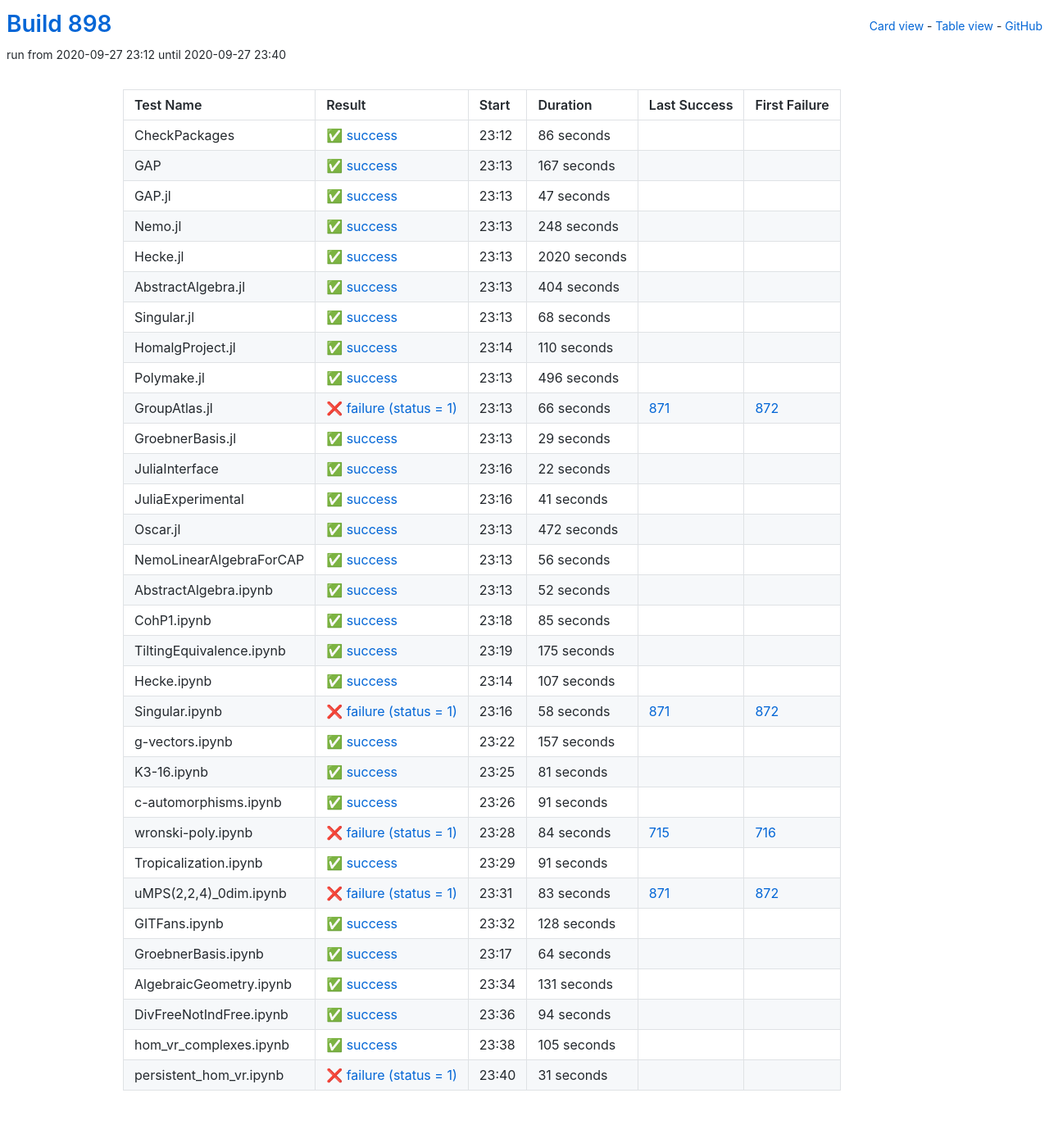
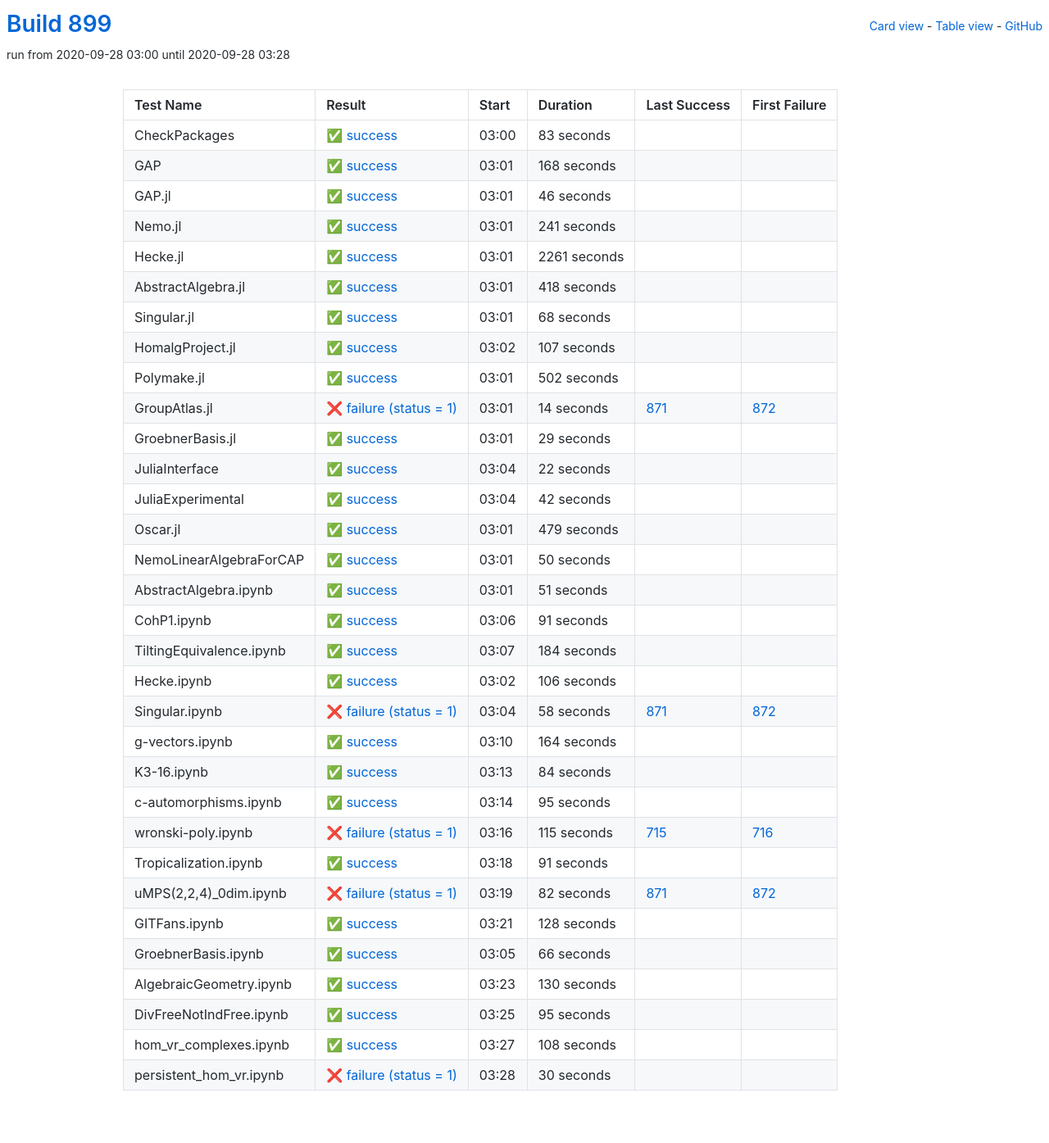
Before and after one commit to oscar-system/oscar-ci-status-stable, a Jekyll site: the page built from table.html, in a window 1280 px wide. Shown: the whole page at 82% size. Built offline with Jekyll 4.4.1, drawn with Linux system fonts in a browser that asks for light colours.

Commit message:
Build #899

```diff
--- a/_data/ci.yml
+++ b/_data/ci.yml
@@ -1,6 +1,6 @@
 ---
-build: 898
-build_url: https://oscarci.mathematik.uni-kl.de/job/oscar-stable/898/
+build: 899
+build_url: https://oscarci.mathematik.uni-kl.de/job/oscar-stable/899/
 job: oscar-stable
 organization: oscar-system
 repo: oscar-ci-status-stable
@@ -8,80 +8,80 @@ repourl: https://github.com/oscar-system/oscar-ci-status-stable
 tests:
 - name: CheckPackages
   id: checkpackages
-  log: https://oscarci.mathematik.uni-kl.de/job/oscar-stable/898/artifact/logs/build-898/CheckPackages.log
-  start: 2020-09-27 23:12
+  log: https://oscarci.mathematik.uni-kl.de/job/oscar-stable/899/artifact/logs/build-899/CheckPackages.log
+  start: 2020-09-28 03:00
   success: true
   exitcode: 0
   status: success
-  duration: 86
+  duration: 83
   last_success: false
   last_success_url:
   first_failure: false
   first_failure_url:
 - name: GAP
   id: gap
-  log: https://oscarci.mathematik.uni-kl.de/job/oscar-stable/898/artifact/logs/build-898/GAP.log
-  start: 2020-09-27 23:13
+  log: https://oscarci.mathematik.uni-kl.de/job/oscar-stable/899/artifact/logs/build-899/GAP.log
+  start: 2020-09-28 03:01
   success: true
   exitcode: 0
   status: success
-  duration: 167
+  duration: 168
   last_success: false
   last_success_url:
   first_failure: false
   first_failure_url:
 - name: GAP.jl
   id: gap-jl
-  log: https://oscarci.mathematik.uni-kl.de/job/oscar-stable/898/artifact/logs/build-898/GAP.jl.log
-  start: 2020-09-27 23:13
+  log: https://oscarci.mathematik.uni-kl.de/job/oscar-stable/899/artifact/logs/build-899/GAP.jl.log
+  start: 2020-09-28 03:01
   success: true
   exitcode: 0
   status: success
-  duration: 47
+  duration: 46
   last_success: false
   last_success_url:
   first_failure: false
   first_failure_url:
 - name: Nemo.jl
   id: nemo-jl
-  log: https://oscarci.mathematik.uni-kl.de/job/oscar-stable/898/artifact/logs/build-898/Nemo.jl.log
-  start: 2020-09-27 23:13
+  log: https://oscarci.mathematik.uni-kl.de/job/oscar-stable/899/artifact/logs/build-899/Nemo.jl.log
+  start: 2020-09-28 03:01
   success: true
   exitcode: 0
   status: success
-  duration: 248
+  duration: 241
   last_success: false
   last_success_url:
   first_failure: false
   first_failure_url:
 - name: Hecke.jl
   id: hecke-jl
-  log: https://oscarci.mathematik.uni-kl.de/job/oscar-stable/898/artifact/logs/build-898/Hecke.jl.log
-  start: 2020-09-27 23:13
+  log: https://oscarci.mathematik.uni-kl.de/job/oscar-stable/899/artifact/logs/build-899/Hecke.jl.log
+  start: 2020-09-28 03:01
   success: true
   exitcode: 0
   status: success
-  duration: 2020
+  duration: 2261
   last_success: false
   last_success_url:
   first_failure: false
   first_failure_url:
 - name: AbstractAlgebra.jl
   id: abstractalgebra-jl
-  log: https://oscarci.mathematik.uni-kl.de/job/oscar-stable/898/artifact/logs/build-898/AbstractAlgebra.jl.log
-  start: 2020-09-27 23:13
+  log: https://oscarci.mathematik.uni-kl.de/job/oscar-stable/899/artifact/logs/build-899/AbstractAlgebra.jl.log
+  start: 2020-09-28 03:01
   success: true
   exitcode: 0
   status: success
-  duration: 404
+  duration: 418
   last_success: false
   last_success_url:
   first_failure: false
   first_failure_url:
 - name: Singular.jl
   id: singular-jl
-  log: https://oscarci.mathematik.uni-kl.de/job/oscar-stable/898/artifact/logs/build-898/Singular.jl.log
-  start: 2020-09-27 23:13
+  log: https://oscarci.mathematik.uni-kl.de/job/oscar-stable/899/artifact/logs/build-899/Singular.jl.log
+  start: 2020-09-28 03:01
   success: true
   exitcode: 0
   status: success
@@ -92,44 +92,44 @@ tests:
   first_failure_url:
 - name: HomalgProject.jl
   id: homalgproject-jl
-  log: https://oscarci.mathematik.uni-kl.de/job/oscar-stable/898/artifact/logs/build-898/HomalgProject.jl.log
-  start: 2020-09-27 23:14
+  log: https://oscarci.mathematik.uni-kl.de/job/oscar-stable/899/artifact/logs/build-899/HomalgProject.jl.log
+  start: 2020-09-28 03:02
   success: true
   exitcode: 0
   status: success
-  duration: 110
+  duration: 107
   last_success: false
   last_success_url:
   first_failure: false
   first_failure_url:
 - name: Polymake.jl
   id: polymake-jl
-  log: https://oscarci.mathematik.uni-kl.de/job/oscar-stable/898/artifact/logs/build-898/Polymake.jl.log
-  start: 2020-09-27 23:13
+  log: https://oscarci.mathematik.uni-kl.de/job/oscar-stable/899/artifact/logs/build-899/Polymake.jl.log
+  start: 2020-09-28 03:01
   success: true
   exitcode: 0
   status: success
-  duration: 496
+  duration: 502
   last_success: false
   last_success_url:
   first_failure: false
   first_failure_url:
 - name: GroupAtlas.jl
   id: groupatlas-jl
-  log: https://oscarci.mathematik.uni-kl.de/job/oscar-stable/898/artifact/logs/build-898/GroupAtlas.jl.log
-  start: 2020-09-27 23:13
+  log: https://oscarci.mathematik.uni-kl.de/job/oscar-stable/899/artifact/logs/build-899/GroupAtlas.jl.log
+  start: 2020-09-28 03:01
   success: false
   exitcode: 1
   status: failure
-  duration: 66
+  duration: 14
   last_success: 871
   last_success_url: https://oscarci.mathematik.uni-kl.de/job/oscar-stable/871/
   first_failure: 872
   first_failure_url: https://oscarci.mathematik.uni-kl.de/job/oscar-stable/872/
 - name: GroebnerBasis.jl
   id: groebnerbasis-jl
-  log: https://oscarci.mathematik.uni-kl.de/job/oscar-stable/898/artifact/logs/build-898/GroebnerBasis.jl.log
-  start: 2020-09-27 23:13
+  log: https://oscarci.mathematik.uni-kl.de/job/oscar-stable/899/artifact/logs/build-899/GroebnerBasis.jl.log
+  start: 2020-09-28 03:01
   success: true
   exitcode: 0
   status: success
@@ -140,8 +140,8 @@ tests:
   first_failure_url:
 - name: JuliaInterface
   id: juliainterface
-  log: https://oscarci.mathematik.uni-kl.de/job/oscar-stable/898/artifact/logs/build-898/JuliaInterface.log
-  start: 2020-09-27 23:16
+  log: https://oscarci.mathematik.uni-kl.de/job/oscar-stable/899/artifact/logs/build-899/JuliaInterface.log
+  start: 2020-09-28 03:04
   success: true
   exitcode: 0
   status: success
@@ -152,92 +152,92 @@ tests:
   first_failure_url:
 - name: JuliaExperimental
   id: juliaexperimental
-  log: https://oscarci.mathematik.uni-kl.de/job/oscar-stable/898/artifact/logs/build-898/JuliaExperimental.log
-  start: 2020-09-27 23:16
+  log: https://oscarci.mathematik.uni-kl.de/job/oscar-stable/899/artifact/logs/build-899/JuliaExperimental.log
+  start: 2020-09-28 03:04
   success: true
   exitcode: 0
   status: success
-  duration: 41
+  duration: 42
   last_success: false
   last_success_url:
   first_failure: false
   first_failure_url:
 - name: Oscar.jl
   id: oscar-jl
-  log: https://oscarci.mathematik.uni-kl.de/job/oscar-stable/898/artifact/logs/build-898/Oscar.jl.log
-  start: 2020-09-27 23:13
+  log: https://oscarci.mathematik.uni-kl.de/job/oscar-stable/899/artifact/logs/build-899/Oscar.jl.log
+  start: 2020-09-28 03:01
   success: true
   exitcode: 0
   status: success
-  duration: 472
+  duration: 479
   last_success: false
   last_success_url:
   first_failure: false
   first_failure_url:
 - name: NemoLinearAlgebraForCAP
   id: nemolinearalgebraforcap
-  log: https://oscarci.mathematik.uni-kl.de/job/oscar-stable/898/artifact/logs/build-898/NemoLinearAlgebraForCAP.log
-  start: 2020-09-27 23:13
+  log: https://oscarci.mathematik.uni-kl.de/job/oscar-stable/899/artifact/logs/build-899/NemoLinearAlgebraForCAP.log
+  start: 2020-09-28 03:01
   success: true
   exitcode: 0
   status: success
-  duration: 56
+  duration: 50
   last_success: false
   last_success_url:
   first_failure: false
   first_failure_url:
 - name: AbstractAlgebra.ipynb
   id: abstractalgebra-ipynb
-  log: https://oscarci.mathematik.uni-kl.de/job/oscar-stable/898/artifact/logs/build-898/AbstractAlgebra.ipynb.log
-  start: 2020-09-27 23:13
+  log: https://oscarci.mathematik.uni-kl.de/job/oscar-stable/899/artifact/logs/build-899/AbstractAlgebra.ipynb.log
+  start: 2020-09-28 03:01
   success: true
   exitcode: 0
   status: success
-  duration: 52
+  duration: 51
   last_success: false
   last_success_url:
   first_failure: false
   first_failure_url:
 - name: CohP1.ipynb
   id: cohp1-ipynb
-  log: https://oscarci.mathematik.uni-kl.de/job/oscar-stable/898/artifact/logs/build-898/CohP1.ipynb.log
-  start: 2020-09-27 23:18
+  log: https://oscarci.mathematik.uni-kl.de/job/oscar-stable/899/artifact/logs/build-899/CohP1.ipynb.log
+  start: 2020-09-28 03:06
   success: true
   exitcode: 0
   status: success
-  duration: 85
+  duration: 91
   last_success: false
   last_success_url:
   first_failure: false
   first_failure_url:
 - name: TiltingEquivalence.ipynb
   id: tiltingequivalence-ipynb
-  log: https://oscarci.mathematik.uni-kl.de/job/oscar-stable/898/artifact/logs/build-898/TiltingEquivalence.ipynb.log
-  start: 2020-09-27 23:19
+  log: https://oscarci.mathematik.uni-kl.de/job/oscar-stable/899/artifact/logs/build-899/TiltingEquivalence.ipynb.log
+  start: 2020-09-28 03:07
   success: true
   exitcode: 0
   status: success
-  duration: 175
+  duration: 184
   last_success: false
   last_success_url:
   first_failure: false
   first_failure_url:
 - name: Hecke.ipynb
   id: hecke-ipynb
-  log: https://oscarci.mathematik.uni-kl.de/job/oscar-stable/898/artifact/logs/build-898/Hecke.ipynb.log
-  start: 2020-09-27 23:14
+  log: https://oscarci.mathematik.uni-kl.de/job/oscar-stable/899/artifact/logs/build-899/Hecke.ipynb.log
+  start: 2020-09-28 03:02
   success: true
   exitcode: 0
   status: success
-  duration: 107
+  duration: 106
   last_success: false
   last_success_url:
   first_failure: false
   first_failure_url:
 - name: Singular.ipynb
   id: singular-ipynb
-  log: https://oscarci.mathematik.uni-kl.de/job/oscar-stable/898/artifact/logs/build-898/Singular.ipynb.log
-  start: 2020-09-27 23:16
+  log: https://oscarci.mathematik.uni-kl.de/job/oscar-stable/899/artifact/logs/build-899/Singular.ipynb.log
+  start: 2020-09-28 03:04
   success: false
   exitcode: 1
   status: failure
@@ -248,56 +248,56 @@ tests:
   first_failure_url: https://oscarci.mathematik.uni-kl.de/job/oscar-stable/872/
 - name: g-vectors.ipynb
   id: g-vectors-ipynb
-  log: https://oscarci.mathematik.uni-kl.de/job/oscar-stable/898/artifact/logs/build-898/g-vectors.ipynb.log
-  start: 2020-09-27 23:22
+  log: https://oscarci.mathematik.uni-kl.de/job/oscar-stable/899/artifact/logs/build-899/g-vectors.ipynb.log
+  start: 2020-09-28 03:10
   success: true
   exitcode: 0
   status: success
-  duration: 157
+  duration: 164
   last_success: false
   last_success_url:
   first_failure: false
   first_failure_url:
 - name: K3-16.ipynb
   id: k3-16-ipynb
-  log: https://oscarci.mathematik.uni-kl.de/job/oscar-stable/898/artifact/logs/build-898/K3-16.ipynb.log
-  start: 2020-09-27 23:25
+  log: https://oscarci.mathematik.uni-kl.de/job/oscar-stable/899/artifact/logs/build-899/K3-16.ipynb.log
+  start: 2020-09-28 03:13
   success: true
   exitcode: 0
   status: success
-  duration: 81
+  duration: 84
   last_success: false
   last_success_url:
   first_failure: false
   first_failure_url:
 - name: c-automorphisms.ipynb
   id: c-automorphisms-ipynb
-  log: https://oscarci.mathematik.uni-kl.de/job/oscar-stable/898/artifact/logs/build-898/c-automorphisms.ipynb.log
-  start: 2020-09-27 23:26
+  log: https://oscarci.mathematik.uni-kl.de/job/oscar-stable/899/artifact/logs/build-899/c-automorphisms.ipynb.log
+  start: 2020-09-28 03:14
   success: true
   exitcode: 0
   status: success
-  duration: 91
+  duration: 95
   last_success: false
   last_success_url:
   first_failure: false
   first_failure_url:
 - name: wronski-poly.ipynb
   id: wronski-poly-ipynb
-  log: https://oscarci.mathematik.uni-kl.de/job/oscar-stable/898/artifact/logs/build-898/wronski-poly.ipynb.log
-  start: 2020-09-27 23:28
+  log: https://oscarci.mathematik.uni-kl.de/job/oscar-stable/899/artifact/logs/build-899/wronski-poly.ipynb.log
+  start: 2020-09-28 03:16
   success: false
   exitcode: 1
   status: failure
-  duration: 84
+  duration: 115
   last_success: 715
   last_success_url: https://oscarci.mathematik.uni-kl.de/job/oscar-stable/715/
   first_failure: 716
   first_failure_url: https://oscarci.mathematik.uni-kl.de/job/oscar-stable/716/
 - name: Tropicalization.ipynb
   id: tropicalization-ipynb
-  log: https://oscarci.mathematik.uni-kl.de/job/oscar-stable/898/artifact/logs/build-898/Tropicalization.ipynb.log
-  start: 2020-09-27 23:29
+  log: https://oscarci.mathematik.uni-kl.de/job/oscar-stable/899/artifact/logs/build-899/Tropicalization.ipynb.log
+  start: 2020-09-28 03:18
   success: true
   exitcode: 0
   status: success
@@ -308,20 +308,20 @@ tests:
   first_failure_url:
 - name: uMPS(2,2,4)_0dim.ipynb
   id: umps-2-2-4-0dim-ipynb
-  log: https://oscarci.mathematik.uni-kl.de/job/oscar-stable/898/artifact/logs/build-898/uMPS-2-2-4-_0dim.ipynb.log
-  start: 2020-09-27 23:31
+  log: https://oscarci.mathematik.uni-kl.de/job/oscar-stable/899/artifact/logs/build-899/uMPS-2-2-4-_0dim.ipynb.log
+  start: 2020-09-28 03:19
   success: false
   exitcode: 1
   status: failure
-  duration: 83
+  duration: 82
   last_success: 871
   last_success_url: https://oscarci.mathematik.uni-kl.de/job/oscar-stable/871/
   first_failure: 872
   first_failure_url: https://oscarci.mathematik.uni-kl.de/job/oscar-stable/872/
 - name: GITFans.ipynb
   id: gitfans-ipynb
-  log: https://oscarci.mathematik.uni-kl.de/job/oscar-stable/898/artifact/logs/build-898/GITFans.ipynb.log
-  start: 2020-09-27 23:32
+  log: https://oscarci.mathematik.uni-kl.de/job/oscar-stable/899/artifact/logs/build-899/GITFans.ipynb.log
+  start: 2020-09-28 03:21
   success: true
   exitcode: 0
   status: success
@@ -332,60 +332,60 @@ tests:
   first_failure_url:
 - name: GroebnerBasis.ipynb
   id: groebnerbasis-ipynb
-  log: https://oscarci.mathematik.uni-kl.de/job/oscar-stable/898/artifact/logs/build-898/GroebnerBasis.ipynb.log
-  start: 2020-09-27 23:17
+  log: https://oscarci.mathematik.uni-kl.de/job/oscar-stable/899/artifact/logs/build-899/GroebnerBasis.ipynb.log
+  start: 2020-09-28 03:05
   success: true
   exitcode: 0
   status: success
-  duration: 64
+  duration: 66
   last_success: false
   last_success_url:
   first_failure: false
   first_failure_url:
 - name: AlgebraicGeometry.ipynb
   id: algebraicgeometry-ipynb
-  log: https://oscarci.mathematik.uni-kl.de/job/oscar-stable/898/artifact/logs/build-898/AlgebraicGeometry.ipynb.log
-  start: 2020-09-27 23:34
+  log: https://oscarci.mathematik.uni-kl.de/job/oscar-stable/899/artifact/logs/build-899/AlgebraicGeometry.ipynb.log
+  start: 2020-09-28 03:23
   success: true
   exitcode: 0
   status: success
-  duration: 131
+  duration: 130
   last_success: false
   last_success_url:
   first_failure: false
   first_failure_url:
 - name: DivFreeNotIndFree.ipynb
   id: divfreenotindfree-ipynb
-  log: https://oscarci.mathematik.uni-kl.de/job/oscar-stable/898/artifact/logs/build-898/DivFreeNotIndFree.ipynb.log
-  start: 2020-09-27 23:36
+  log: https://oscarci.mathematik.uni-kl.de/job/oscar-stable/899/artifact/logs/build-899/DivFreeNotIndFree.ipynb.log
+  start: 2020-09-28 03:25
   success: true
   exitcode: 0
   status: success
-  duration: 94
+  duration: 95
   last_success: false
   last_success_url:
   first_failure: false
   first_failure_url:
 - name: hom_vr_complexes.ipynb
   id: hom-vr-complexes-ipynb
-  log: https://oscarci.mathematik.uni-kl.de/job/oscar-stable/898/artifact/logs/build-898/hom_vr_complexes.ipynb.log
-  start: 2020-09-27 23:38
+  log: https://oscarci.mathematik.uni-kl.de/job/oscar-stable/899/artifact/logs/build-899/hom_vr_complexes.ipynb.log
+  start: 2020-09-28 03:27
   success: true
   exitcode: 0
   status: success
-  duration: 105
+  duration: 108
   last_success: false
   last_success_url:
   first_failure: false
   first_failure_url:
 - name: persistent_hom_vr.ipynb
   id: persistent-hom-vr-ipynb
-  log: https://oscarci.mathematik.uni-kl.de/job/oscar-stable/898/artifact/logs/build-898/persistent_hom_vr.ipynb.log
-  start: 2020-09-27 23:40
+  log: https://oscarci.mathematik.uni-kl.de/job/oscar-stable/899/artifact/logs/build-899/persistent_hom_vr.ipynb.log
+  start: 2020-09-28 03:28
   success: false
   exitcode: 1
   status: failure
-  duration: 31
+  duration: 30
   last_success: false
   last_success_url:
   first_failure: false
```
Also changed, not shown: README.md.
